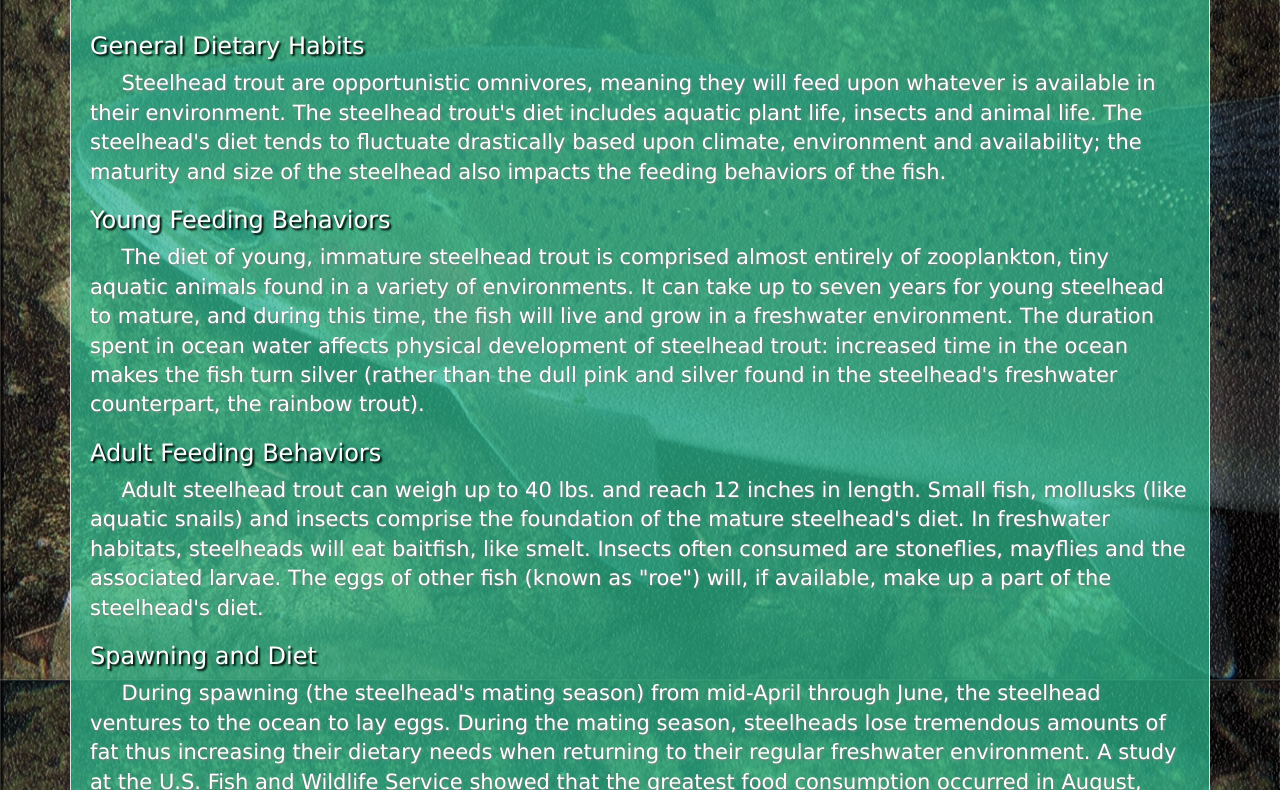
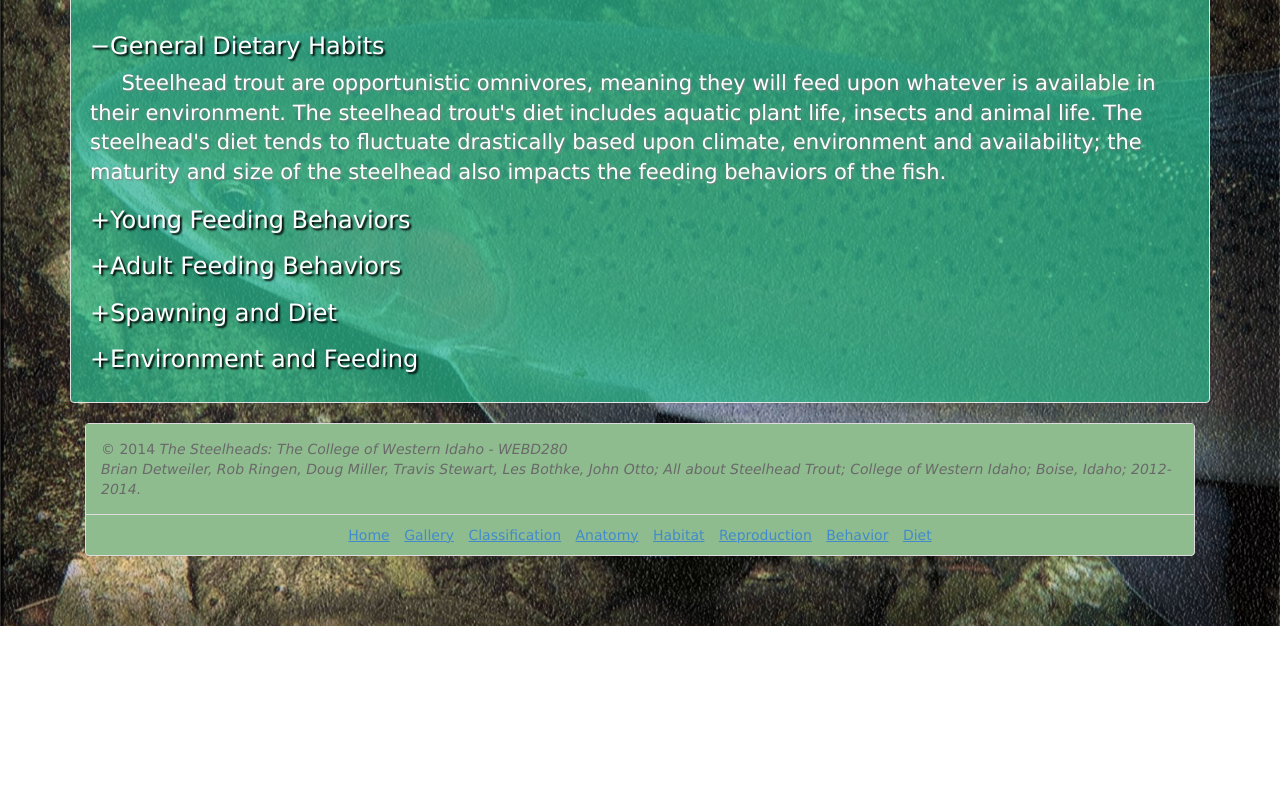
Before and after one commit to bdowboise/webd280-project2, a plain HTML site: page diet.html in a window 1280 px wide. Shown: the part 174-964 px from the top of the page. After the commit the page ends 800 px from the top, so only its background shows below. Drawn offline with nearby package versions, Linux system fonts and the light colour scheme.

Commit message:
added accordion on diet page

```diff
--- a/diet.html
+++ b/diet.html
@@ -69,5 +69,23 @@
 <!-- Include all compiled plugins (below), or include individual files as needed -->
 <script src="js/bootstrap.min.js"></script>
 <script src="js/main.js"></script>
+<script>
+    //collapse functionality
+    $('h3').next().hide().end().addClass('glyphicon-plus');
+    $('h3').click(function() {
+        //check if nested p tag is closed
+        if ($(this).next().css('display') == 'none') {
+            //close existing open p tags and remove minus
+            $('h3 + p').each(function() {
+                if ($(this).css('display') != 'none') {
+                    $(this).slideUp().prev().removeClass('glyphicon-minus');
+                }
+            });
+            //open current p tag and add minus
+            $(this).next().slideDown().end().addClass('glyphicon-minus');
+        }
+    });
+    $('h3').eq(0).click();
+</script>
 </body>
 </html>
```
